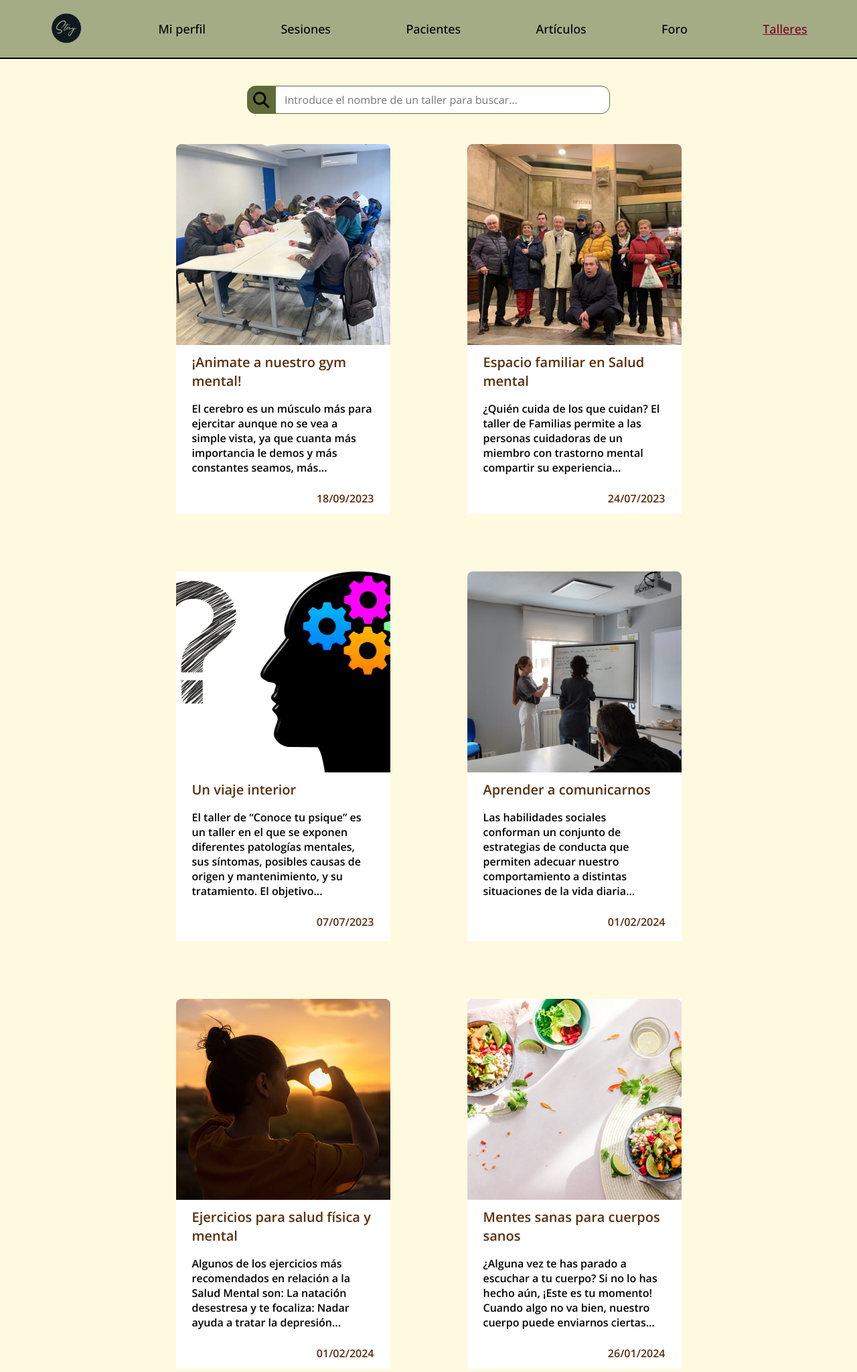
After one commit to jorgeBurgosBr/Stay, a PHP site: page /talleres_psico.html in a window 1280 px wide. The commit adds this page. Shown: the whole page at 67% size. Run offline with PHP 8.4, Linux system fonts and the light colour scheme; some libraries are stand-ins or nearby versions.

Commit message:
creamos la página de talleres

```diff
--- /dev/null
+++ b/css/style_talleres.css
@@ -0,0 +1,150 @@
+@import url("https://fonts.googleapis.com/css2?family=Montserrat:wght@500&display=swap");
+@import url("https://fonts.googleapis.com/css2?family=Lato:wght@700&display=swap");
+@import url("https://fonts.googleapis.com/css2?family=Open+Sans:wght@400;500;600&display=swap");
+@import url("https://fonts.googleapis.com/css2?family=Poppins:wght@200;300;400;500;600;700&display=swap");
+@import url("https://fonts.googleapis.com/css2?family=Material+Symbols+Outlined:opsz,wght,FILL,GRAD@20..48,100..700,0..1,-50..200");
+
+/* font-family: 'Lato', sans-serif; */
+/* font-family: 'Open Sans', sans-serif; */
+/* font-family: 'Montserrat', sans-serif; */
+/* font-family: "Poppins", sans-serif; */
+
+/* Variables para los colores */
+:root {
+  --degradado: linear-gradient(to right, #44a647, #ffd438);
+  --degradado_vertical: linear-gradient(
+    180deg,
+    #606c38 0%,
+    #a4ac86 50.66%,
+    #d1d3b3 100%
+  );
+  --body: #fefae0;
+  --ppal: #606c38;
+  --ppal_shadow: #a4ac86;
+  --ppal_shadow2: #d1d3b3;
+  --ppal1: #582f0e;
+  --ppal1_shadow: #a68a64;
+  --contraste: #800020;
+  --contraste1: #b57276;
+  --contraste2: #d8a6a9;
+  --tituloHero: "Lato", sans-serif;
+  --tituloM: "Montserrat", sans-serif;
+  --texto: "Open Sans", sans-serif;
+}
+
+* {
+  margin: 0px;
+  padding: 0px;
+  box-sizing: border-box;
+  font-family: var(--texto);
+}
+
+body {
+  background-color: var(--body);
+}
+.contenedor {
+  display: flex;
+  justify-content: center;
+  align-items: center;
+  flex-direction: column;
+  flex-wrap: wrap;
+  margin: 0 auto;
+  width: 90%;
+}
+/* BUSCADOR */
+.buscador {
+  margin: 40px 0;
+  display: flex;
+  /* position: relative; */
+  align-items: center;
+  justify-content: space-between;
+}
+.buscador input {
+  height: 42px;
+  width: 500px;
+  border: 1px solid #ccc;
+  padding: 0 13px;
+  font-size: 16px;
+  border-radius: 0 13px 13px 0;
+  border-color: var(--ppal);
+  outline: none;
+  pointer-events: auto;
+}
+.buscador button {
+  width: 42px;
+  height: 42px;
+  border: none;
+  outline: none;
+  color: #000;
+  background: var(--ppal);
+  cursor: pointer;
+  font-size: 17px;
+  border-radius: 13px 0 0 13px;
+  transition: all 0.2s ease;
+}
+.buscador button i {
+  font-size: 24px; /* Tamaño deseado para el icono */
+}
+
+/* TARJETAS */
+.talleres {
+  display: flex;
+  flex-direction: row;
+  width: 100%;
+  padding: 5px 30px;
+  /* align-items: flex-start;
+  align-content: flex-start; */
+  gap: 86px 115px;
+  justify-content: center;
+  align-items: center;
+  flex-wrap: wrap;
+  margin: 0 auto;
+  /* width: 90%; */
+}
+.tarjeta {
+  display: flex;
+  width: 320px;
+  height: 552px;
+  padding-bottom: 15px;
+  flex-direction: column;
+  align-items: center;
+  gap: 12px;
+  flex-shrink: 0;
+  background: white;
+}
+.contenido {
+  display: flex;
+  flex-direction: column;
+  justify-content: center;
+  align-items: flex-end;
+  gap: 24px;
+}
+.contenido .encabezado {
+  display: flex;
+  width: 272px;
+  flex-direction: column;
+  align-items: flex-start;
+  gap: 16px;
+}
+.contenido .encabezado .titulo {
+  color: var(--ppal1);
+  font-size: 20px;
+  font-style: normal;
+  font-weight: 700;
+  line-height: 140%; /* 28px */
+}
+.contenido .encabezado .informacion {
+  color: #000;
+  font-size: 16px;
+  font-style: normal;
+  font-weight: 600;
+  line-height: normal;
+}
+.contenido .fecha {
+  color: var(--ppal1);
+  text-align: center;
+  font-size: 16px;
+  font-style: normal;
+  font-weight: 600;
+  line-height: normal;
+}
--- /dev/null
+++ b/js/script_talleres.js
@@ -0,0 +1,23 @@
+searchBar.onkeyup = () => {
+   let searchTerm = searchBar.value;
+   if (searchTerm != "") {
+      if (searchTerm != "") {
+         searchBar.classList.add("active");
+      } else {
+         searchBar.classList.remove("active");
+      }
+   // let's start Ajax
+   let xhr = new XMLHttpRequest(); //creating XML object
+   xhr.open("POST", "php/search.php", true);
+   xhr.onload = () => {
+      if (xhr.readyState === XMLHttpRequest.DONE) {
+         if (xhr.status === 200) {
+            let data = xhr.response;
+            userList.innerHTML = data;
+         }
+      }
+   }
+   xhr.setRequestHeader("Content-Type", "application/x-www-form-urlencoded");
+   xhr.send("searchTerm=" + searchTerm);
+   }
+}
--- /dev/null
+++ b/talleres_psico.html
@@ -0,0 +1,158 @@
+<html>
+  <head>
+    <meta charset="UTF-8" />
+    <meta name="viewport" content="width=device-width, initial-scale=1.0" />
+    <link rel="stylesheet" href="css/style_talleres.css" />
+    <link rel="stylesheet" href="css/style_nav_footer.css" />
+    <link
+      rel="stylesheet"
+      href="https://cdnjs.cloudflare.com/ajax/libs/remixicon/4.1.0/remixicon.css"
+    />
+    <link
+      rel="stylesheet"
+      href="https://cdnjs.cloudflare.com/ajax/libs/font-awesome/6.5.1/css/all.min.css"
+      integrity="sha512-DTOQO9RWCH3ppGqcWaEA1BIZOC6xxalwEsw9c2QQeAIftl+Vegovlnee1c9QX4TctnWMn13TZye+giMm8e2LwA=="
+      crossorigin="anonymous"
+      referrerpolicy="no-referrer"
+    />
+    <title>Talleres</title>
+  </head>
+
+  <body>
+    <!-- HEADER -->
+    <header>
+      <div class="container-nav">
+        <div class="logo"></div>
+        <div class="menu-toggle" id="mobile-menu">
+          <img src="img/logo.png" alt="Logo" id="logo-nav" />
+          <i class="ri-menu-line"></i>
+        </div>
+        <nav>
+          <ul>
+            <img src="img/logo.png" alt="Logo" id="logo-menu" />
+            <li><a href="#">Mi perfil</a></li>
+            <hr id="separacion" />
+            <li><a href="#">Sesiones</a></li>
+            <hr id="separacion" />
+            <li><a href="#">Pacientes</a></li>
+            <hr id="separacion" />
+            <li><a href="#">Artículos</a></li>
+            <hr id="separacion" />
+            <li><a href="#">Foro</a></li>
+            <hr id="separacion" />
+            <li><a href="#" id="current_page">Talleres</a></li>
+          </ul>
+        </nav>
+      </div>
+    </header>
+    <!-- CONTENIDO -->
+    <div class="contenedor">
+      <div class="buscador">
+        <button><i class="fas fa-search"></i></button>
+        <input
+          type="text"
+          placeholder="Introduce el nombre de un taller para buscar..."
+        />
+      </div>
+      <div class="talleres">
+        <!-- TARJETA1 -->
+        <div class="tarjeta">
+          <img src="img/talleres/taller1.png" alt="imagen taller" />
+          <div class="contenido">
+            <div class="encabezado">
+              <p class="titulo">¡Animate a nuestro gym mental!</p>
+              <p class="informacion">
+                El cerebro es un músculo más para ejercitar aunque no se vea a
+                simple vista, ya que cuanta más importancia le demos y más
+                constantes seamos, más...
+              </p>
+            </div>
+            <div class="fecha">18/09/2023</div>
+          </div>
+        </div>
+
+        <!-- TARJETA2 -->
+        <div class="tarjeta">
+          <img src="img/talleres/taller2.png" alt="imagen taller" />
+          <div class="contenido">
+            <div class="encabezado">
+              <p class="titulo">Espacio familiar en Salud mental</p>
+              <p class="informacion">
+                ¿Quién cuida de los que cuidan? El taller de Familias permite a
+                las personas cuidadoras de un miembro con trastorno mental
+                compartir su experiencia...
+              </p>
+            </div>
+            <div class="fecha">24/07/2023</div>
+          </div>
+        </div>
+
+        <!-- TARJETA3 -->
+        <div class="tarjeta">
+          <img src="img/talleres/taller3.png" alt="imagen taller" />
+          <div class="contenido">
+            <div class="encabezado">
+              <p class="titulo">Un viaje interior</p>
+              <p class="informacion">
+                El taller de “Conoce tu psique” es un taller en el que se
+                exponen diferentes patologías mentales, sus síntomas, posibles
+                causas de origen y mantenimiento, y su tratamiento. El
+                objetivo...
+              </p>
+            </div>
+            <div class="fecha">07/07/2023</div>
+          </div>
+        </div>
+
+        <!-- TARJETA4 -->
+        <div class="tarjeta">
+          <img src="img/talleres/taller4.png" alt="imagen taller" />
+          <div class="contenido">
+            <div class="encabezado">
+              <p class="titulo">Aprender a comunicarnos</p>
+              <p class="informacion">
+                Las habilidades sociales conforman un conjunto de estrategias de
+                conducta que permiten adecuar nuestro comportamiento a distintas
+                situaciones de la vida diaria...
+              </p>
+            </div>
+            <div class="fecha">01/02/2024</div>
+          </div>
+        </div>
+
+        <!-- TARJETA5 -->
+        <div class="tarjeta">
+          <img src="img/talleres/taller5.png" alt="imagen taller" />
+          <div class="contenido">
+            <div class="encabezado">
+              <p class="titulo">Ejercicios para salud física y mental</p>
+              <p class="informacion">
+                Algunos de los ejercicios más recomendados en relación a la
+                Salud Mental son: La natación desestresa y te focaliza: Nadar
+                ayuda a tratar la depresión...
+              </p>
+            </div>
+            <div class="fecha">01/02/2024</div>
+          </div>
+        </div>
+
+        <!-- TARJETA6 -->
+        <div class="tarjeta">
+          <img src="img/talleres/taller6.png" alt="imagen taller" />
+          <div class="contenido">
+            <div class="encabezado">
+              <p class="titulo">Mentes sanas para cuerpos sanos</p>
+              <p class="informacion">
+                ¿Alguna vez te has parado a escuchar a tu cuerpo? Si no lo has
+                hecho aún, ¡Este es tu momento! Cuando algo no va bien, nuestro
+                cuerpo puede enviarnos ciertas...
+              </p>
+            </div>
+            <div class="fecha">26/01/2024</div>
+          </div>
+        </div>
+      </div>
+    </div>
+  </body>
+  <script src="js/script_talleres.js"></script>
+</html>
```
Also changed, not shown: php/creaBBDD.php (+9 -6 lines), php/procesar_busqueda_talleres.php (added, +23 -0 lines), talleres_paciente.html (added, +158 -0 lines), img/talleres/taller1.png (added), img/talleres/taller2.png (added), img/talleres/taller3.png (added), img/talleres/taller4.png (added), img/talleres/taller5.png (added), img/talleres/taller6.png (added), talleres.html (deleted).
